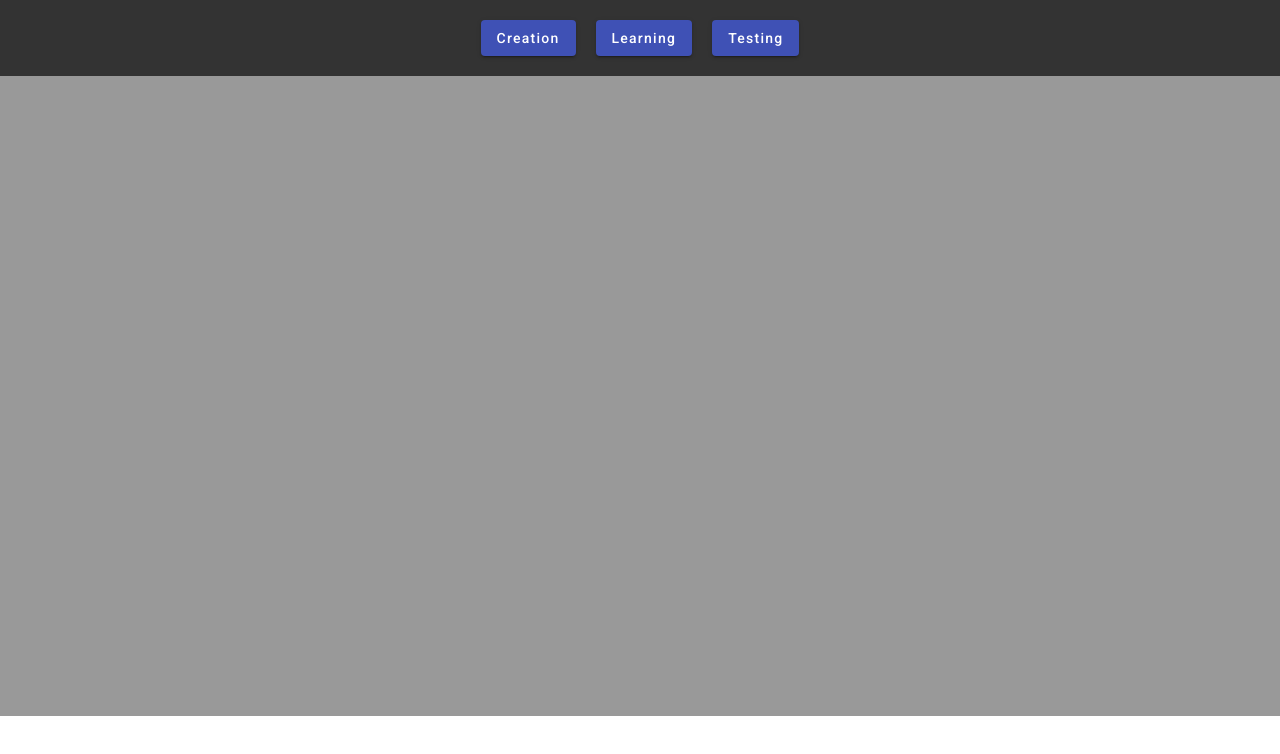
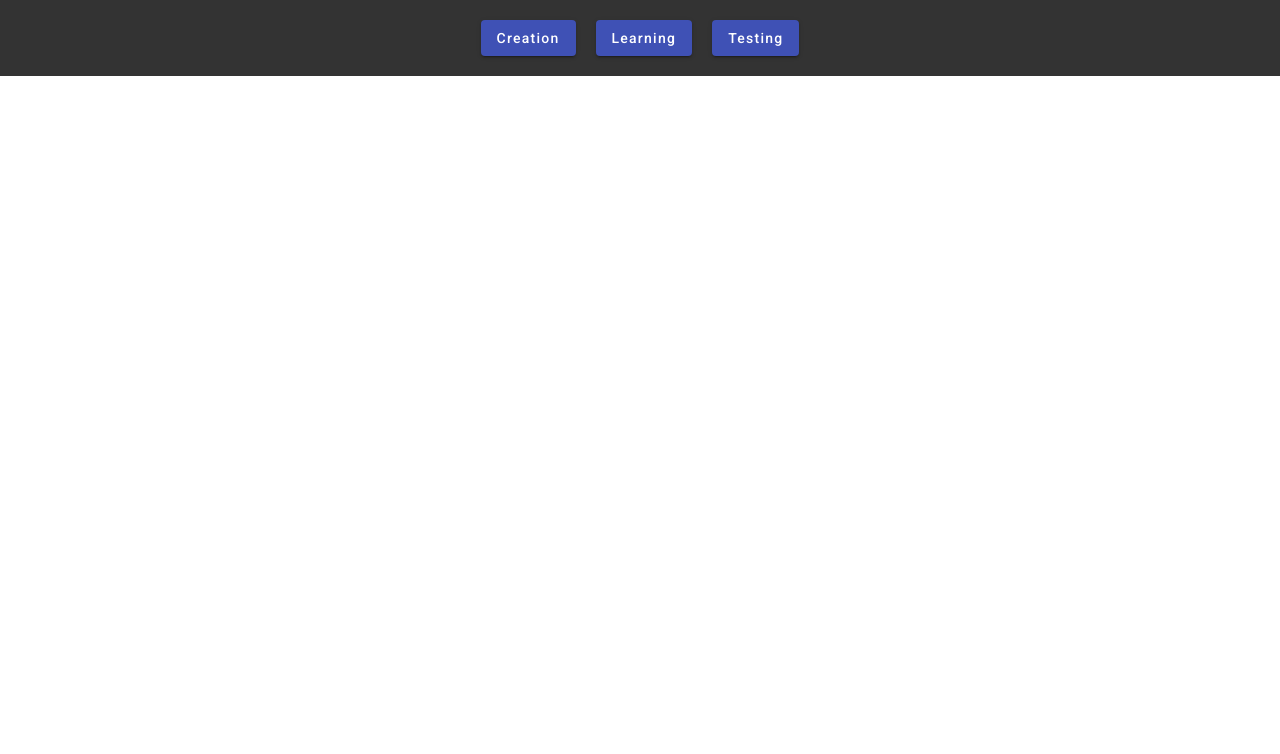
Before and after one commit to ninopedergnana/hrm, an Angular app in the folder hrm/: page / in a window 1280 px wide. Shown: the top 754 px of the page. Built offline with nearby package versions, Linux system fonts and the light colour scheme.

Commit message:
removed background color

```diff
--- a/hrm/src/app/app.component.css
+++ b/hrm/src/app/app.component.css
@@ -11,7 +11,6 @@
 }
 
 .centered-content {
-	background: #999;
 	display: flex;
 	flex-direction: column;
 	justify-content: center;
```
